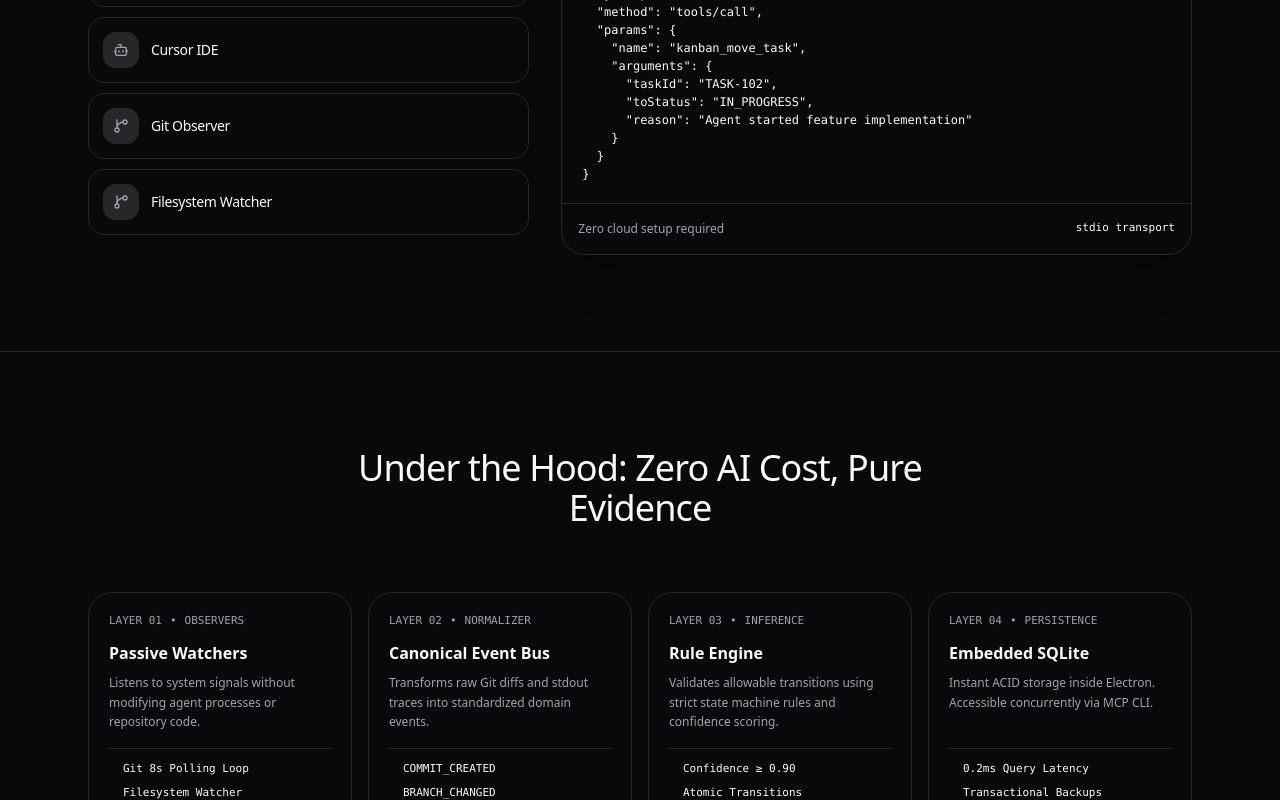
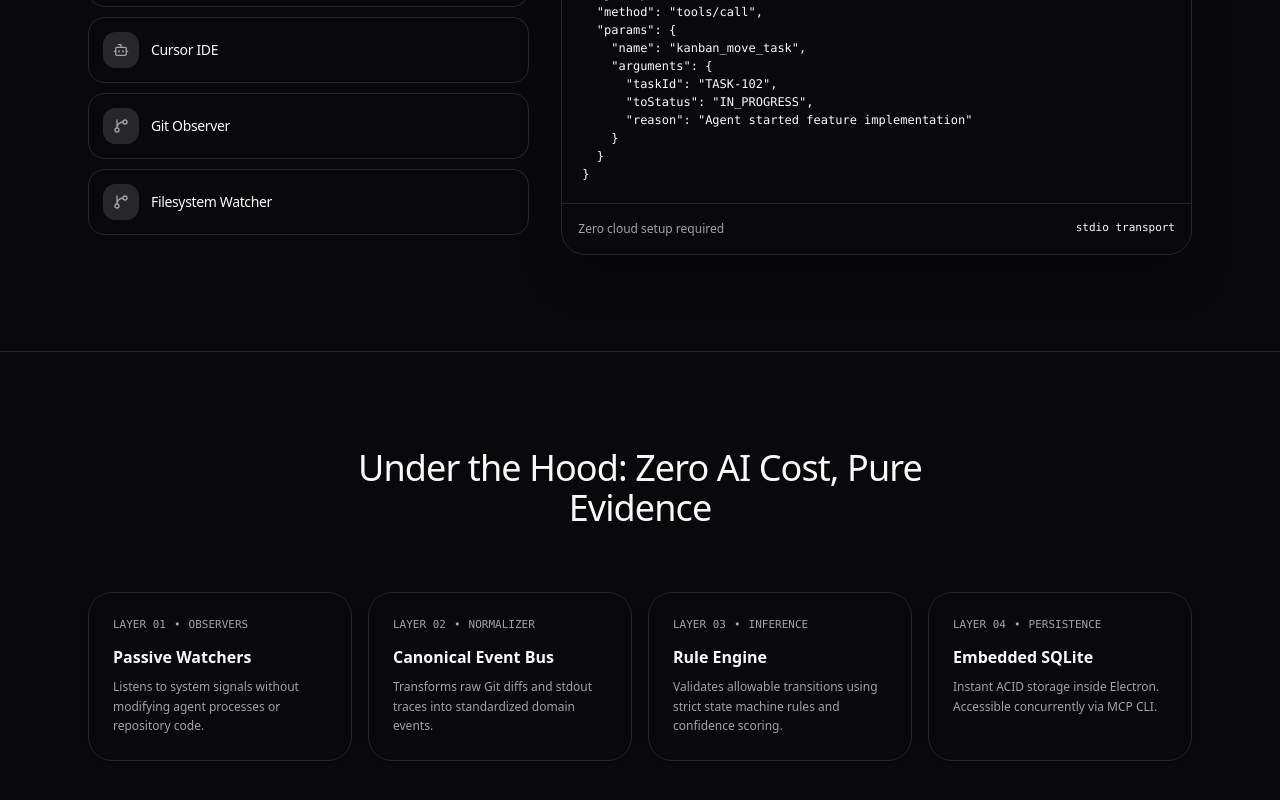
Before and after one commit to abuzarkhan1/Kanban_Connector_For_Ai_Harness, a React (Vite) app in the folder website/: page / in a window 1280 px wide. Shown: the part 2000-2800 px from the top of the page. Built offline with nearby package versions, Linux system fonts and the light colour scheme.

Commit message:
style(website): clean up bullet lists and lengthy card paragraphs from architecture deep dive

```diff
--- a/website/src/components/ArchitectureDeepDive.tsx
+++ b/website/src/components/ArchitectureDeepDive.tsx
@@ -18,149 +18,79 @@ export const ArchitectureDeepDive: React.FC = () => {
         {/* Multi-Layer Flow Architecture Diagram */}
         <div className="grid grid-cols-1 md:grid-cols-4 gap-4 mb-14">
           {/* Layer 1: Observers */}
-          <div className="rounded-3xl border border-border bg-card p-5 flex flex-col justify-between shadow-xs">
-            <div>
+          <div className="rounded-3xl border border-border bg-card p-6 shadow-xs">
             <div className="flex items-center gap-2 text-muted-foreground font-mono text-[11px] mb-3">
               <span>LAYER 01</span>
               <span>•</span>
               <span>OBSERVERS</span>
             </div>
             <h3 className="text-base font-semibold text-foreground mb-2">Passive Watchers</h3>
-              <p className="text-[12px] text-muted-foreground leading-relaxed mb-4">
+            <p className="text-[12px] text-muted-foreground leading-relaxed">
               Listens to system signals without modifying agent processes or repository code.
             </p>
           </div>
-            <ul className="space-y-2 font-mono text-[11px] text-foreground/80 border-t border-border pt-3">
-              <li className="flex items-center gap-2">
-                <span className="size-1.5 rounded-full bg-foreground/60" />
-                <span>Git 8s Polling Loop</span>
-              </li>
-              <li className="flex items-center gap-2">
-                <span className="size-1.5 rounded-full bg-foreground/60" />
-                <span>Filesystem Watcher</span>
-              </li>
-              <li className="flex items-center gap-2">
-                <span className="size-1.5 rounded-full bg-foreground/60" />
-                <span>Vitest / Jest Process</span>
-              </li>
-            </ul>
-          </div>
 
           {/* Layer 2: Event Normalization */}
-          <div className="rounded-3xl border border-border bg-card p-5 flex flex-col justify-between shadow-xs">
-            <div>
+          <div className="rounded-3xl border border-border bg-card p-6 shadow-xs">
             <div className="flex items-center gap-2 text-muted-foreground font-mono text-[11px] mb-3">
               <span>LAYER 02</span>
               <span>•</span>
               <span>NORMALIZER</span>
             </div>
             <h3 className="text-base font-semibold text-foreground mb-2">Canonical Event Bus</h3>
-              <p className="text-[12px] text-muted-foreground leading-relaxed mb-4">
+            <p className="text-[12px] text-muted-foreground leading-relaxed">
               Transforms raw Git diffs and stdout traces into standardized domain events.
             </p>
           </div>
-            <ul className="space-y-2 font-mono text-[11px] text-foreground/80 border-t border-border pt-3">
-              <li className="flex items-center gap-2">
-                <span className="size-1.5 rounded-full bg-foreground/60" />
-                <span>COMMIT_CREATED</span>
-              </li>
-              <li className="flex items-center gap-2">
-                <span className="size-1.5 rounded-full bg-foreground/60" />
-                <span>BRANCH_CHANGED</span>
-              </li>
-              <li className="flex items-center gap-2">
-                <span className="size-1.5 rounded-full bg-foreground/60" />
-                <span>TEST_RUN_PASSED</span>
-              </li>
-            </ul>
-          </div>
 
           {/* Layer 3: Deterministic Inference */}
-          <div className="rounded-3xl border border-border bg-card p-5 flex flex-col justify-between shadow-xs">
-            <div>
+          <div className="rounded-3xl border border-border bg-card p-6 shadow-xs">
             <div className="flex items-center gap-2 text-muted-foreground font-mono text-[11px] mb-3">
               <span>LAYER 03</span>
               <span>•</span>
               <span>INFERENCE</span>
             </div>
             <h3 className="text-base font-semibold text-foreground mb-2">Rule Engine</h3>
-              <p className="text-[12px] text-muted-foreground leading-relaxed mb-4">
+            <p className="text-[12px] text-muted-foreground leading-relaxed">
               Validates allowable transitions using strict state machine rules and confidence scoring.
             </p>
           </div>
-            <ul className="space-y-2 font-mono text-[11px] text-foreground/80 border-t border-border pt-3">
-              <li className="flex items-center gap-2">
-                <span className="size-1.5 rounded-full bg-foreground/60" />
-                <span>Confidence ≥ 0.90</span>
-              </li>
-              <li className="flex items-center gap-2">
-                <span className="size-1.5 rounded-full bg-foreground/60" />
-                <span>Atomic Transitions</span>
-              </li>
-              <li className="flex items-center gap-2">
-                <span className="size-1.5 rounded-full bg-foreground/60" />
-                <span>Full Evidence Audit Log</span>
-              </li>
-            </ul>
-          </div>
 
           {/* Layer 4: SQLite & Desktop UI */}
-          <div className="rounded-3xl border border-border bg-card p-5 flex flex-col justify-between shadow-xs">
-            <div>
+          <div className="rounded-3xl border border-border bg-card p-6 shadow-xs">
             <div className="flex items-center gap-2 text-muted-foreground font-mono text-[11px] mb-3">
               <span>LAYER 04</span>
               <span>•</span>
               <span>PERSISTENCE</span>
             </div>
             <h3 className="text-base font-semibold text-foreground mb-2">Embedded SQLite</h3>
-              <p className="text-[12px] text-muted-foreground leading-relaxed mb-4">
+            <p className="text-[12px] text-muted-foreground leading-relaxed">
               Instant ACID storage inside Electron. Accessible concurrently via MCP CLI.
             </p>
           </div>
-            <ul className="space-y-2 font-mono text-[11px] text-foreground/80 border-t border-border pt-3">
-              <li className="flex items-center gap-2">
-                <span className="size-1.5 rounded-full bg-foreground/60" />
-                <span>0.2ms Query Latency</span>
-              </li>
-              <li className="flex items-center gap-2">
-                <span className="size-1.5 rounded-full bg-foreground/60" />
-                <span>Transactional Backups</span>
-              </li>
-              <li className="flex items-center gap-2">
-                <span className="size-1.5 rounded-full bg-foreground/60" />
-                <span>Concurrent CLI Access</span>
-              </li>
-            </ul>
-          </div>
         </div>
 
-        {/* Feature Highlights Bento Grid */}
+        {/* Feature Highlights Bento Grid (Clean Titles & Icons) */}
         <div className="grid grid-cols-1 md:grid-cols-3 gap-6">
-          <div className="p-6 rounded-3xl border border-border bg-card shadow-xs">
-            <ShieldCheck className="size-6 text-foreground mb-3" />
-            <h4 className="text-base font-semibold text-foreground mb-2">Zero AI API Token Costs</h4>
-            <p className="text-[13px] text-muted-foreground leading-relaxed">
-              Never pay Claude or OpenAI API bills just to organize your sprint board. All inferences are derived
-              deterministically from raw developer artifacts.
-            </p>
+          <div className="p-6 rounded-3xl border border-border bg-card shadow-xs flex items-center gap-4">
+            <div className="size-11 rounded-2xl bg-muted grid place-items-center text-foreground shrink-0 border border-border">
+              <ShieldCheck className="size-5" />
+            </div>
+            <h4 className="text-base font-semibold text-foreground">Zero AI API Token Costs</h4>
           </div>
 
-          <div className="p-6 rounded-3xl border border-border bg-card shadow-xs">
-            <Monitor className="size-6 text-foreground mb-3" />
-            <h4 className="text-base font-semibold text-foreground mb-2">Desktop Native Productivity</h4>
-            <p className="text-[13px] text-muted-foreground leading-relaxed">
-              Global hotkeys (Cmd+N, Cmd+1-7), system tray controls, OS notifications on state changes, and
-              instant multi-channel toast feedback.
-            </p>
+          <div className="p-6 rounded-3xl border border-border bg-card shadow-xs flex items-center gap-4">
+            <div className="size-11 rounded-2xl bg-muted grid place-items-center text-foreground shrink-0 border border-border">
+              <Monitor className="size-5" />
+            </div>
+            <h4 className="text-base font-semibold text-foreground">Desktop Native Productivity</h4>
           </div>
 
-          <div className="p-6 rounded-3xl border border-border bg-card shadow-xs">
-            <HardDrive className="size-6 text-foreground mb-3" />
-            <h4 className="text-base font-semibold text-foreground mb-2">Zero Cloud Vendor Lock-In</h4>
-            <p className="text-[13px] text-muted-foreground leading-relaxed">
-              Export and restore full JSON snapshots with single-click transactional SQLite migrations. Your code and
-              sprint data stay 100% on your machine.
-            </p>
+          <div className="p-6 rounded-3xl border border-border bg-card shadow-xs flex items-center gap-4">
+            <div className="size-11 rounded-2xl bg-muted grid place-items-center text-foreground shrink-0 border border-border">
+              <HardDrive className="size-5" />
+            </div>
+            <h4 className="text-base font-semibold text-foreground">Zero Cloud Vendor Lock-In</h4>
           </div>
         </div>
       </div>
```
Lines whose indentation alone changed are shown as unchanged.
